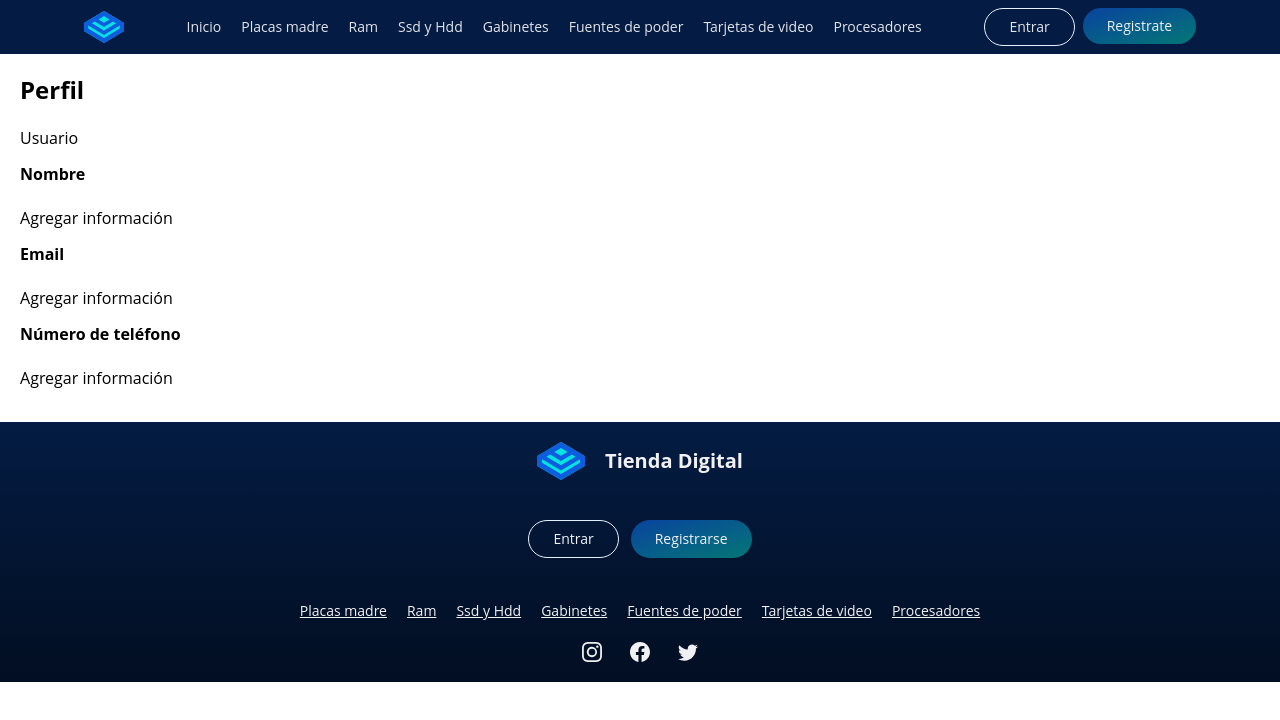
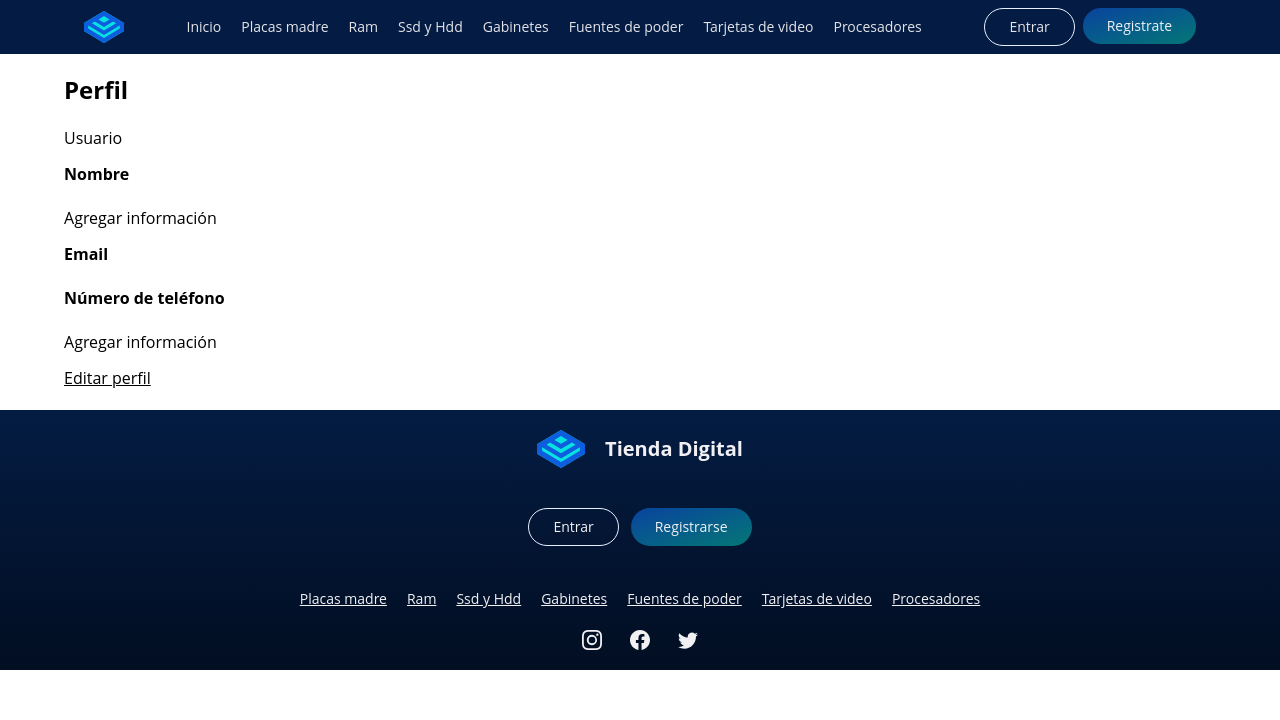
Before and after one commit to FernandoLorca/desafio-final-frontend, a React (Vite) app: page /perfil/1 in a window 1280 px wide. Shown: the top 720 px of the page. Built offline with nearby package versions, Linux system fonts and the light colour scheme.

Commit message:
Profile layout page ready

```diff
--- a/src/App.jsx
+++ b/src/App.jsx
@@ -1,4 +1,4 @@
-import { Routes, Route, useParams } from 'react-router-dom';
+import { Routes, Route } from 'react-router-dom';
 
 import Home from './pages/Home';
 import Login from './pages/Login';
--- a/src/components/Navbar/NavbarPrivateButtons.jsx
+++ b/src/components/Navbar/NavbarPrivateButtons.jsx
@@ -2,7 +2,8 @@ import { BsFillCartFill } from 'react-icons/bs';
 import { Link } from 'react-router-dom';
 
 const NavbarPrivateButtons = ({ user }) => {
-  const userId = user && [user].length > 0 && user.id;
+  let userId;
+  user && [user].length > 0 ? (userId = user.id) : null;
 
   return (
     <div className="flex gap-10 lg:gap-5">
--- a/src/pages/Profile.jsx
+++ b/src/pages/Profile.jsx
@@ -1,13 +1,23 @@
+import { useContext } from 'react';
+
+import { AuthContext } from '../context/AuthContext';
+
 import NavbarMain from '../components/Navbar/NavbarMain';
 import TitleOne from '../components/Titles.jsx/TitleOne';
 import TitleTwo from '../components/Titles.jsx/TitleTwo';
 import Footer from '../components/Footer/Footer';
+import ButtonLink from '../components/Buttons/ButtonLink';
 
 const Profile = () => {
+  const { user } = useContext(AuthContext);
+  let email;
+  user && [user].length > 0 && (email = user.email);
+
   return (
     <div>
       <NavbarMain />
-      <ul className="px-5 py-5">
+      <div className="px-5 py-5 md:px-16">
+        <ul>
           <li className="mb-3">
             <TitleOne
               title="Perfil"
@@ -27,7 +37,7 @@ const Profile = () => {
               title="Email"
               textSize="mb-0"
             />
-          <p>Agregar información</p>
+            <p>{email}</p>
           </li>
           <li className="mb-3">
             <TitleTwo
@@ -37,6 +47,8 @@ const Profile = () => {
             <p>Agregar información</p>
           </li>
         </ul>
+        <ButtonLink text="Editar perfil" />
+      </div>
       <div className="-mt-10">
         <Footer />
       </div>
```
Lines whose indentation alone changed are shown as unchanged.
